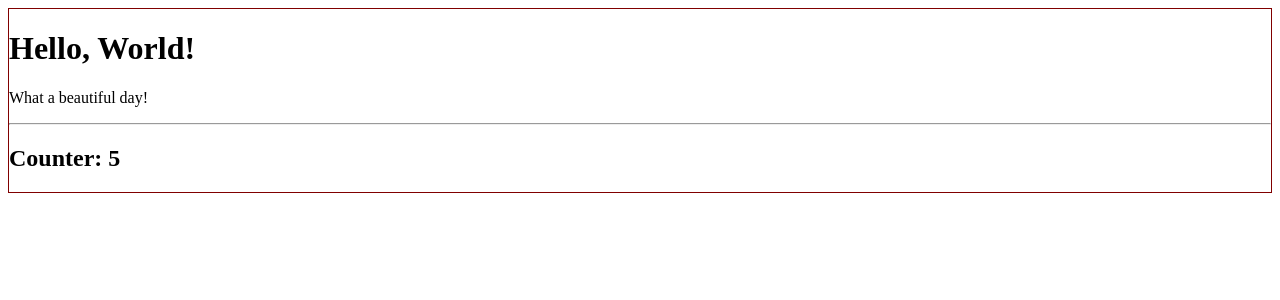
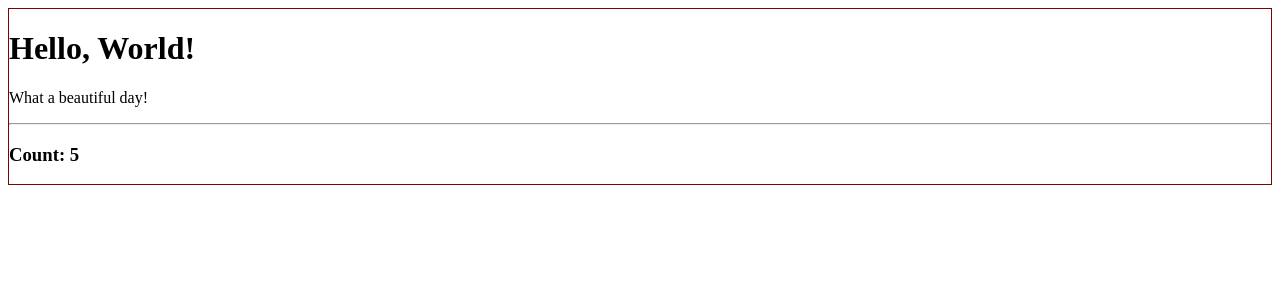
Before and after one commit to ndrSaba/react-exercise, a React (Create React App) app in the folder react-exercises/: page /counter in a window 1280 px wide. Shown: the top 300 px of the page. Built offline with nearby package versions, Linux system fonts and the light colour scheme.

Commit message:
es fatto

```diff
--- a/react-exercises/src/App.js
+++ b/react-exercises/src/App.js
@@ -10,7 +10,7 @@ export function App() {
         <Container title={<Hello />}>
             <Routes>
                 <Route path="/" element={<Welcome name='John' age={28} />} />
-                <Route path="counter" element={<Counter />} />
+                <Route path="/counter" element={<Counter />} />
             </Routes>
         </Container>
     )
--- a/react-exercises/src/Counter.js
+++ b/react-exercises/src/Counter.js
@@ -1,4 +1,5 @@
 import React, { useEffect, useState } from "react";
+import { CounterDisplay } from "./CounterDisplay";
 
 export function Counter({ initialValue = 0 }) {
     const [counter, setCounter] = useState(initialValue)
@@ -10,9 +11,13 @@ export function Counter({ initialValue = 0 }) {
         return () => {
             clearInterval(_timer);
         }
-    }, [counter])
+    })
 
     return (
-            <h2>Counter: {counter} </h2>
+
+        <div>
+            <CounterDisplay count={counter} />
+        </div>
+
     )
 }
--- a/react-exercises/src/CounterDisplay.js
+++ b/react-exercises/src/CounterDisplay.js
@@ -2,6 +2,6 @@ import React from "react";
 
 export class CounterDisplay extends React.Component {
     render() {
-        return <h1>Count: {this.props.count}</h1>
+        return <h3>Count: {this.props.count}</h3>
     }
 }
```
